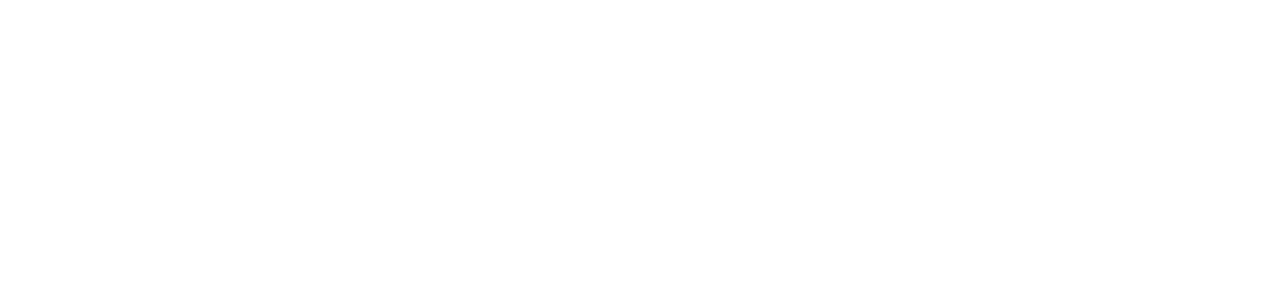
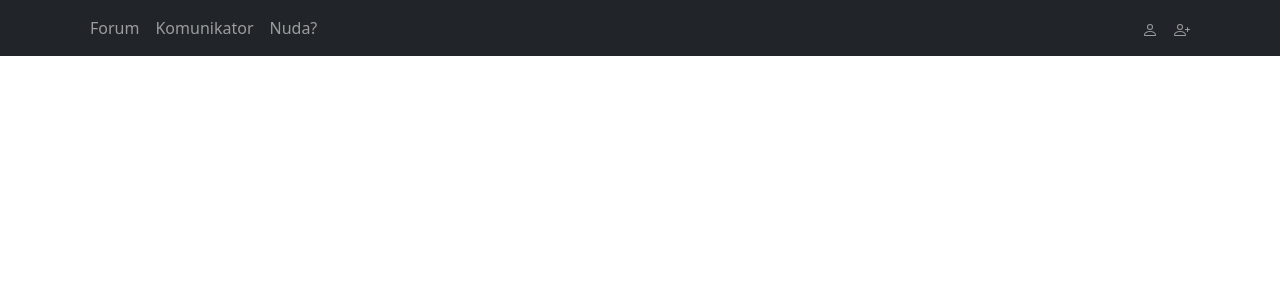
Before and after one commit to pawelpnk/forum, a React (Create React App) app in the folder forum-frontend/: page / in a window 1280 px wide. Shown: the top 300 px of the page. Built offline with nearby package versions, Linux system fonts and the light colour scheme.

Commit message:
Add menu

```diff
--- a/forum-frontend/package.json
+++ b/forum-frontend/package.json
@@ -10,8 +10,13 @@
     "@types/node": "^16.11.26",
     "@types/react": "^17.0.43",
     "@types/react-dom": "^17.0.14",
+    "bootstrap": "^5.1.3",
     "react": "^17.0.2",
+    "react-bootstrap": "^2.2.2",
+    "react-bootstrap-icons": "^1.8.1",
     "react-dom": "^17.0.2",
+    "react-router": "^6.3.0",
+    "react-router-dom": "^6.3.0",
     "react-scripts": "5.0.0",
     "typescript": "^4.6.3",
     "web-vitals": "^2.1.4"
--- a/forum-frontend/src/App.tsx
+++ b/forum-frontend/src/App.tsx
@@ -1,8 +1,18 @@
 import React from 'react';
+import StoreProvider from './store/StoreProvider';
+import { BrowserRouter as Router } from 'react-router-dom';
+import 'bootstrap/dist/css/bootstrap.min.css';
+import Header from './header/Header';
 
 function App() {
   return (
     <div className="App">
+      <StoreProvider>
+        <Router>
+          <Header />
+
+        </Router>
+      </StoreProvider>
     </div>
   );
 }
--- /dev/null
+++ b/forum-frontend/src/header/Header.tsx
@@ -0,0 +1,38 @@
+import React from 'react';
+import { Navbar, Container, Nav, OverlayTrigger, Tooltip, Button } from 'react-bootstrap';
+import { Person, PersonPlus} from 'react-bootstrap-icons';
+
+const Header: React.FC = (): JSX.Element => {
+
+    // const setPropertylabel = user ?
+
+    return (
+        <Navbar bg="dark" variant="dark">
+            <Container>
+                <Nav className="me-auto">
+                    <Nav.Link href="forum">Forum</Nav.Link>
+                    <Nav.Link href="komunikator">Komunikator</Nav.Link>
+                    <Nav.Link href="games">Nuda?</Nav.Link>
+                </Nav>
+                <Nav className="justify-content-end">
+                    <OverlayTrigger placement='bottom' overlay={
+                        <Tooltip id='tooltip-bottom'>
+                            Zaloguj
+                        </Tooltip>
+                    }>
+                        <Nav.Link href="zaloguj"><Person/></Nav.Link>
+                    </OverlayTrigger>
+                    <OverlayTrigger placement='bottom' overlay={
+                        <Tooltip id='tooltip-bottom'>
+                            Rejestracja
+                        </Tooltip>
+                    }>
+                        <Nav.Link href="rejestracja"><PersonPlus/></Nav.Link>
+                    </OverlayTrigger>
+                </Nav>
+            </Container>
+        </Navbar>
+    )
+}
+
+export default Header
--- /dev/null
+++ b/forum-frontend/src/store/StoreProvider.tsx
@@ -0,0 +1,16 @@
+import { createContext, useState } from "react";
+
+export const StoreContext = createContext<any>(null);
+
+const StoreProvider: React.FC = ({children}): JSX.Element => {
+    const [theme, setTheme] = useState<string>('dark');
+
+    return (
+        <StoreContext.Provider value={{theme, setTheme}}>
+            {children}
+        </StoreContext.Provider>
+
+    )
+}
+
+export default StoreProvider;
```
Also changed, not shown: 2 other files (tests, documents, lock files or other folders).
